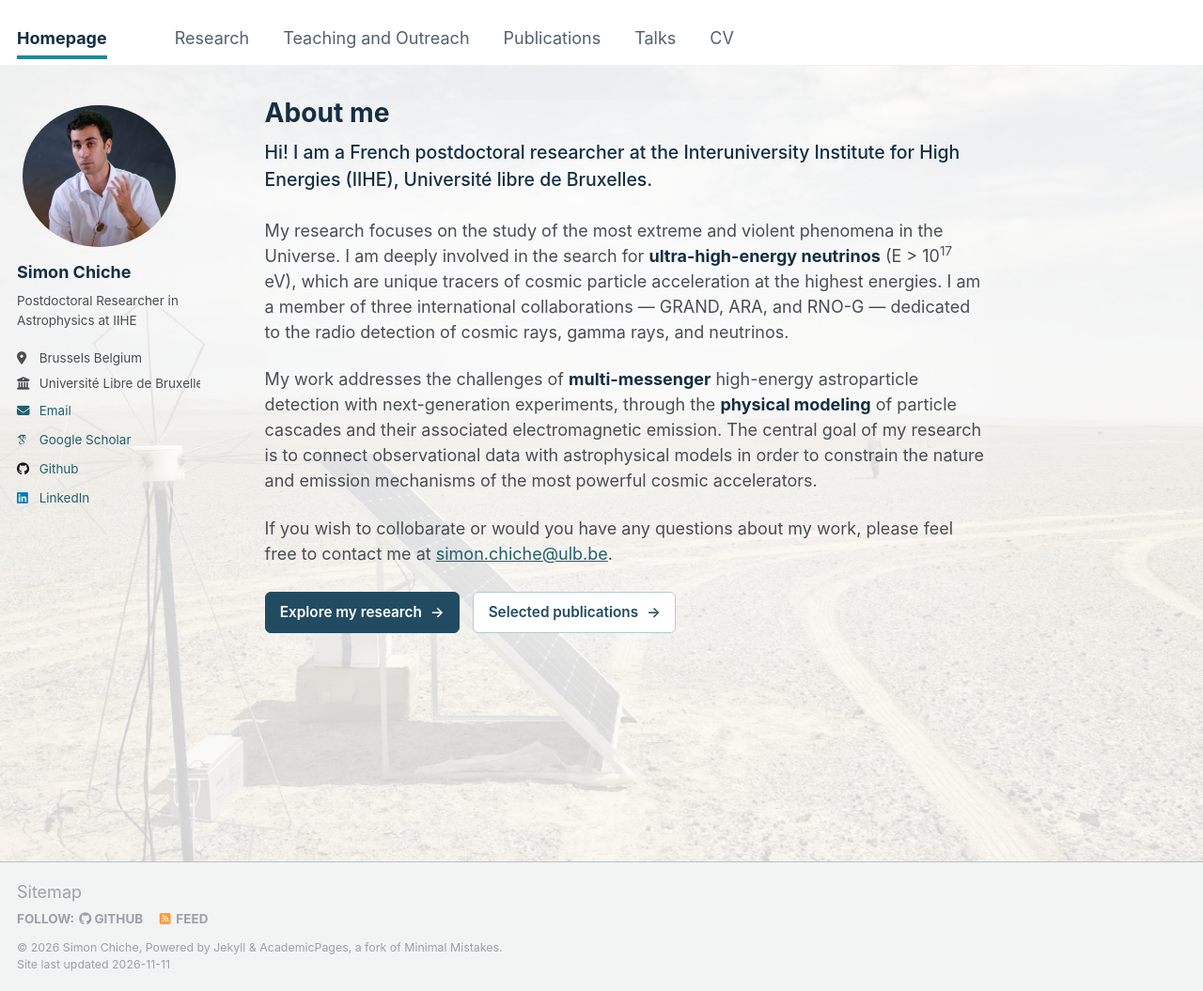
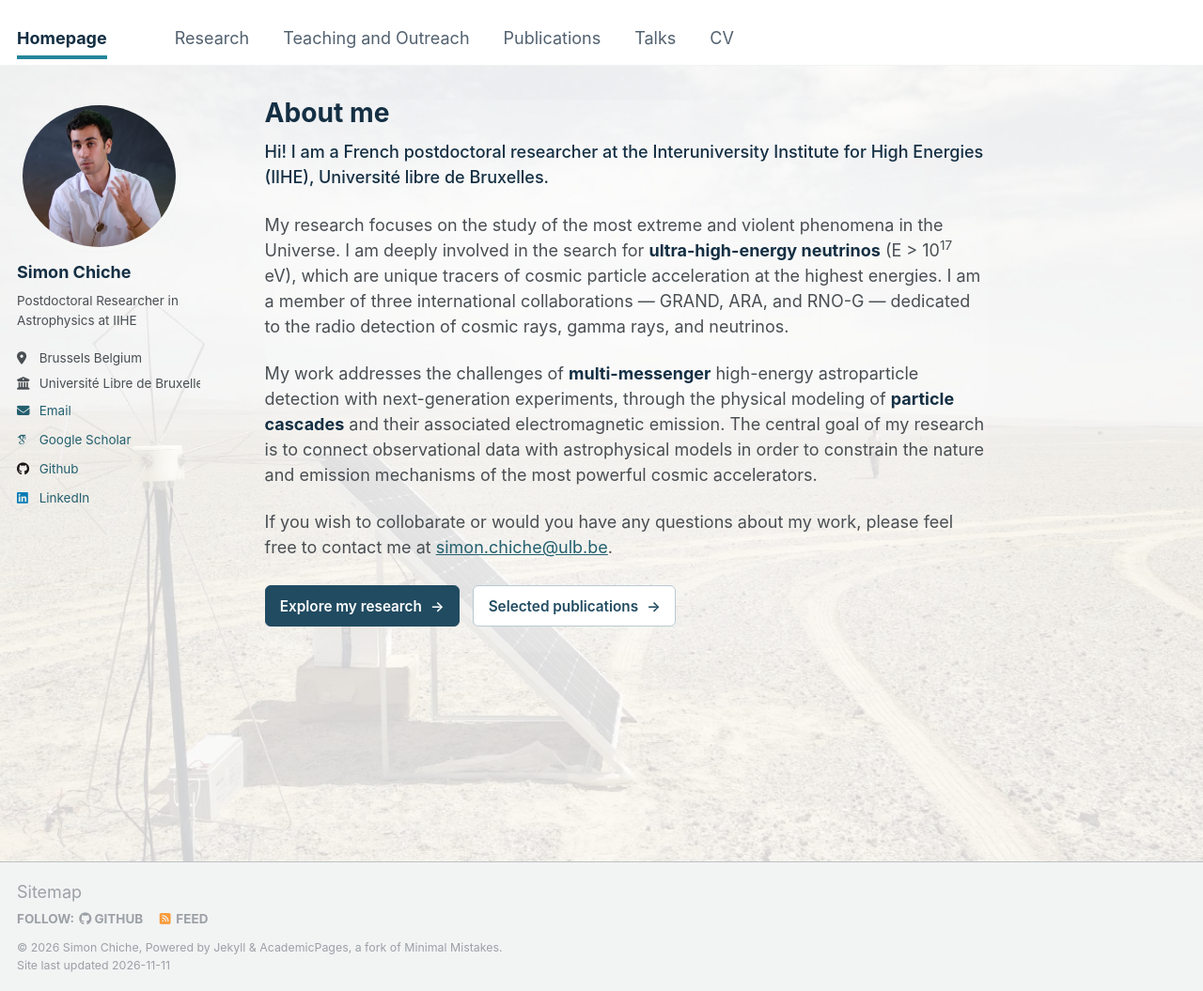
Before and after one commit to simonchiche/simonchiche.github.io, a Jekyll site: the page built from _pages/about.md, in a window 1280 px wide and 1055 px high. Shown: the whole window at 94% size. Built offline with Jekyll 4.4.1, drawn with Linux system fonts in a browser that asks for light colours; some web fonts are replaced.

```diff
--- a/_config.yml
+++ b/_config.yml
@@ -122,7 +122,7 @@ atom_feed:
 
 
 # SEO Related
-google_site_verification :
+google_site_verification : "GuVpa0sEjsl3FcvXNRY6Z-u91scnwvtPiR8GfCICxf0"
 bing_site_verification   :
 alexa_site_verification  :
 yandex_site_verification :
--- a/_pages/about.md
+++ b/_pages/about.md
@@ -15,7 +15,7 @@ Hi! I am a French postdoctoral researcher at the Interuniversity Institute for H
 
 My research focuses on the study of the most extreme and violent phenomena in the Universe. I am deeply involved in the search for **ultra-high-energy neutrinos** (E > 10<sup>17</sup> eV), which are unique tracers of cosmic particle acceleration at the highest energies. I am a member of three international collaborations — GRAND, ARA, and RNO-G — dedicated to the radio detection of cosmic rays, gamma rays, and neutrinos.
 
-My work addresses the challenges of **multi-messenger** high-energy astroparticle detection with next-generation experiments, through the **physical modeling** of particle cascades and their associated electromagnetic emission. The central goal of my research is to connect observational data with astrophysical models in order to constrain the nature and emission mechanisms of the most powerful cosmic accelerators.
+My work addresses the challenges of **multi-messenger** high-energy astroparticle detection with next-generation experiments, through the physical modeling of **particle cascades** and their associated electromagnetic emission. The central goal of my research is to connect observational data with astrophysical models in order to constrain the nature and emission mechanisms of the most powerful cosmic accelerators.
 
 If you wish to collobarate or would you have any questions about my work, please feel free to contact me at [simon.chiche@ulb.be](mailto:simon.chiche@ulb.be).
 
--- a/_sass/_home.scss
+++ b/_sass/_home.scss
@@ -12,7 +12,7 @@
 
     .page__content > .home-introduction {
       color: #142f43;
-      font-size: 1.08em;
+      font-size: 1em;
       font-weight: 500;
       line-height: inherit;
     }
```
